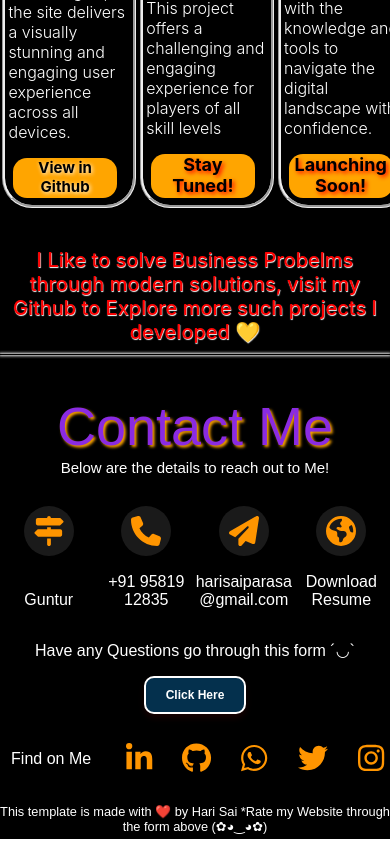
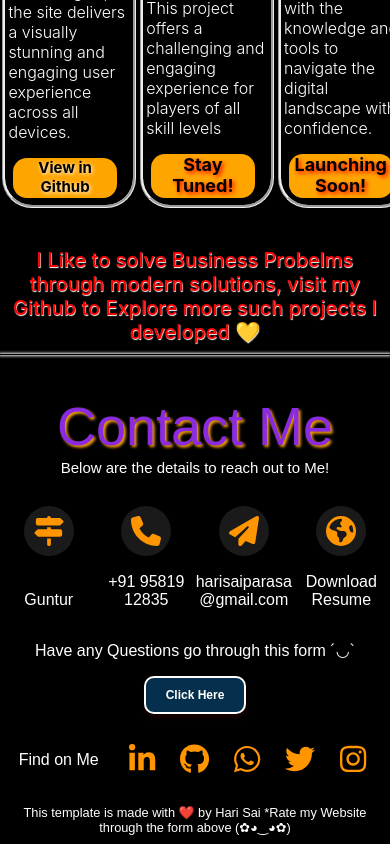
Before and after one commit to harisaigithub/My_portfolio, a React (Create React App) app: page / in a window 390 px wide. Shown: the part 4785-5629 px from the top of the page. Built offline with nearby package versions, Linux system fonts and the light colour scheme.

Commit message:
updated on responsive for projects

```diff
--- a/src/components/Contact/Cont.css
+++ b/src/components/Contact/Cont.css
@@ -288,13 +288,14 @@
     }
 
   .dtsht{
-    padding:10px 20px;
+    width:93%;
+    padding: 1px;
     display: flex;
     text-align: center;
     align-items: center;
-    column-gap: 30px;
+    column-gap: 25px;
     color: white;
-    margin-bottom:5px;
+    margin:10px;
   }
   .dtsht p{
     width:90px;
@@ -302,7 +303,7 @@
 
   .footer{
       font-size: 0.8em;
-      width:96%;
-      margin:5px;
+      width:90%;
+      margin:9px;
   }
   }
--- a/src/components/Projects/Pro.css
+++ b/src/components/Projects/Pro.css
@@ -388,7 +388,7 @@
     }
     .pc1, .pc2, .pc3, .pc4, .pc5, .pc6{
         margin-left:1%;
-        width: 100%;
+        width:auto;
         margin:2px;
         display: flex;
         flex-direction:column;
@@ -449,6 +449,9 @@
         text-shadow: 1px 1px 4px white;
         -webkit-text-fill-color: black;
     }*/
+    .pt{
+        width: auto;
+    }
     .pt li{
         color: aliceblue;
         justify-content: left;
```
